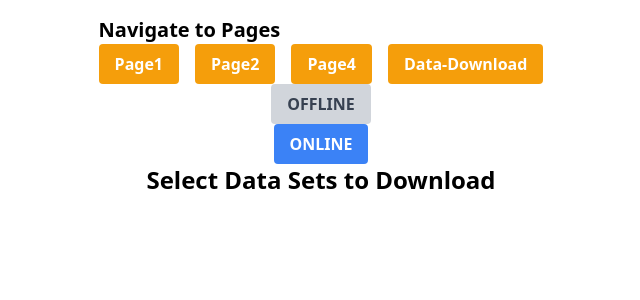
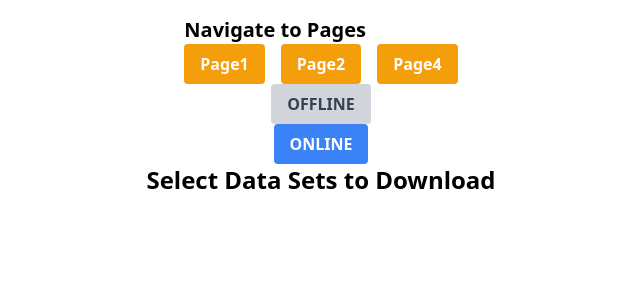
Before and after one commit to ben031/next-pwa, a Next.js app: page / in a window 1280 px wide. Shown: the top 300 px of the page, without its empty margins (319-959 px from the left). Built offline with nearby package versions, Linux system fonts and the light colour scheme.

Commit message:
feat: 페이지 삭제

```diff
--- a/src/app/page.tsx
+++ b/src/app/page.tsx
@@ -88,12 +88,6 @@ export default function Home() {
           >
             Page4
           </Link>
-          <Link
-            href="/data-download"
-            className="bg-amber-500 hover:bg-amber-700 text-white font-bold py-2 px-4 rounded"
-          >
-            Data-Download
-          </Link>
         </div>
       </div>
       <button
```
